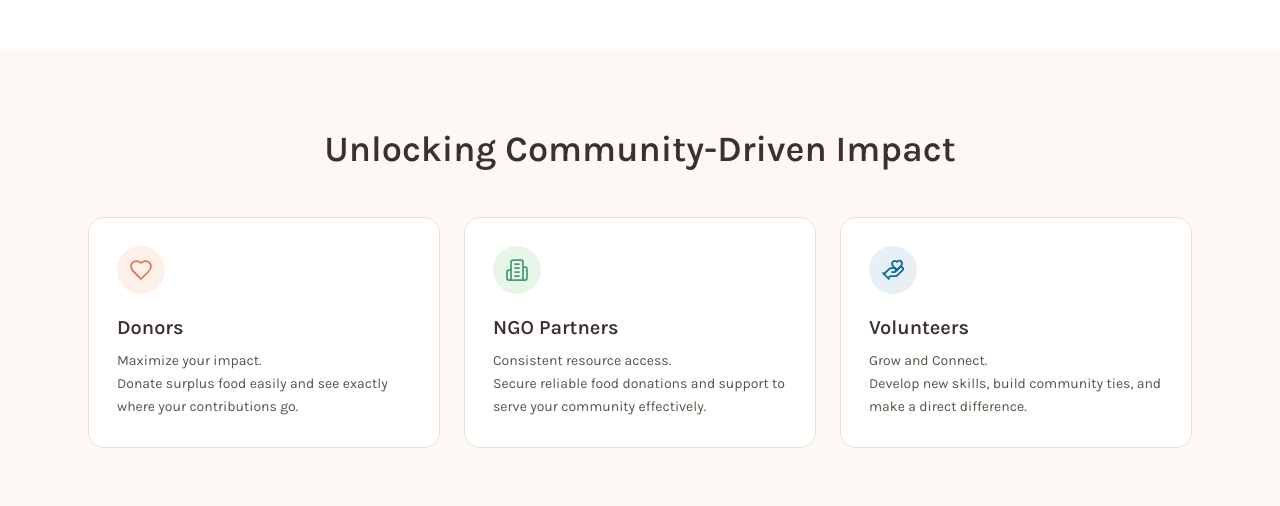
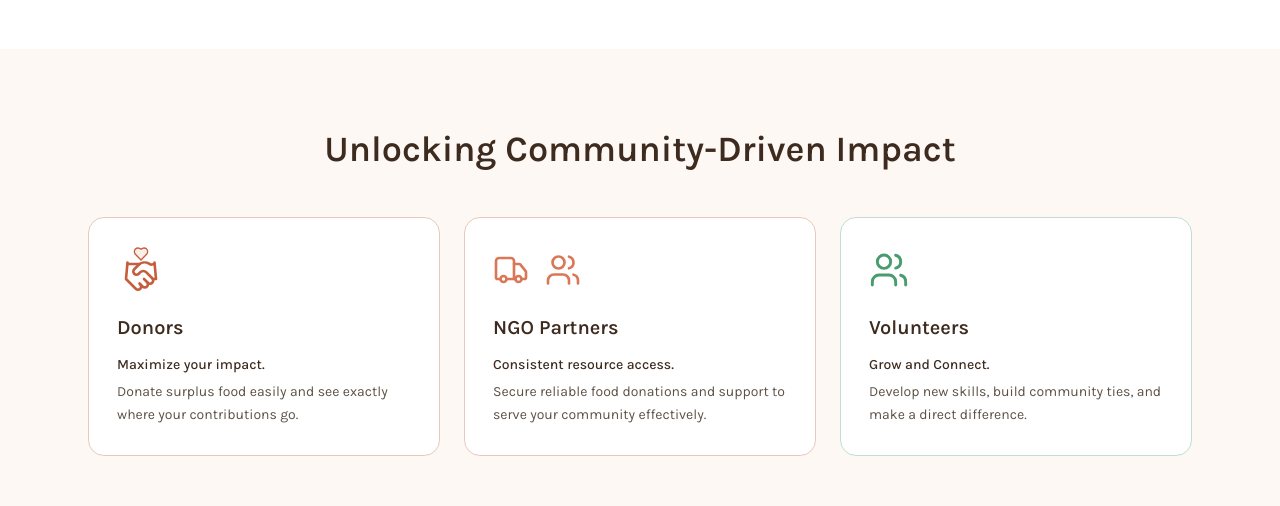
Before and after one commit to SoubhagyaJain/Food-Bridge, a Next.js app: page / in a window 1280 px wide. Shown: the part 1640-2146 px from the top of the page. Built offline with nearby package versions, Linux system fonts and the light colour scheme.

Commit message:
Match Community Impact section to reference design

```diff
--- a/components/features/marketing/CommunityImpact.tsx
+++ b/components/features/marketing/CommunityImpact.tsx
@@ -1,44 +1,66 @@
-import { Building2, HandHeart, Heart } from "lucide-react";
-import type { LucideIcon } from "lucide-react";
+import { Handshake, Heart, Truck, Users } from "lucide-react";
+import type { ReactNode } from "react";
 
 type ImpactCard = {
   title: string;
-  lines: [string, string];
-  iconBg: string;
-  iconClass: string;
-  Icon: LucideIcon;
+  subheading: string;
+  body: string;
+  borderClass: string;
+  icon: ReactNode;
 };
+
+function DonorIcon() {
+  return (
+    <div className="relative flex h-12 w-12 items-end justify-center text-[#C45E3E]">
+      <Heart className="absolute top-0 left-1/2 h-4 w-4 -translate-x-1/2 fill-[#FDF0E9]" strokeWidth={2} aria-hidden="true" />
+      <Handshake className="h-9 w-9" strokeWidth={1.75} aria-hidden="true" />
+    </div>
+  );
+}
+
+function NgoIcons() {
+  return (
+    <div className="flex items-center gap-4 text-[#D97757]">
+      <Truck className="h-9 w-9" strokeWidth={1.75} aria-hidden="true" />
+      <Users className="h-9 w-9" strokeWidth={1.75} aria-hidden="true" />
+    </div>
+  );
+}
+
+function VolunteerIcon() {
+  return <Users className="h-10 w-10 text-brand-sage" strokeWidth={1.75} aria-hidden="true" />;
+}
 
 const CARDS: ImpactCard[] = [
   {
     title: "Donors",
-    lines: ["Maximize your impact.", "Donate surplus food easily and see exactly where your contributions go."],
-    iconBg: "bg-[#FDF0E9] dark:bg-brand-coral/15",
-    iconClass: "text-brand-coral",
-    Icon: Heart,
+    subheading: "Maximize your impact.",
+    body: "Donate surplus food easily and see exactly where your contributions go.",
+    borderClass: "border-[#E8C9BE] dark:border-brand-coral/35",
+    icon: <DonorIcon />,
   },
   {
     title: "NGO Partners",
-    lines: ["Consistent resource access.", "Secure reliable food donations and support to serve your community effectively."],
-    iconBg: "bg-[#E8F5E9] dark:bg-brand-sage/15",
-    iconClass: "text-brand-sage",
-    Icon: Building2,
+    subheading: "Consistent resource access.",
+    body: "Secure reliable food donations and support to serve your community effectively.",
+    borderClass: "border-[#E8C9BE] dark:border-brand-coral/35",
+    icon: <NgoIcons />,
   },
   {
     title: "Volunteers",
-    lines: ["Grow and Connect.", "Develop new skills, build community ties, and make a direct difference."],
-    iconBg: "bg-[#E8F0F5] dark:bg-sky-500/15",
-    iconClass: "text-sky-700 dark:text-sky-400",
-    Icon: HandHeart,
+    subheading: "Grow and Connect.",
+    body: "Develop new skills, build community ties, and make a direct difference.",
+    borderClass: "border-[#C5DDD0] dark:border-brand-sage/40",
+    icon: <VolunteerIcon />,
   },
 ];
 
 export function CommunityImpact() {
   return (
-    <section className="bg-card-muted py-20">
+    <section className="bg-[#FDF8F3] py-20 dark:bg-card-muted">
       <div className="mx-auto max-w-6xl px-6">
         <div className="mb-12 text-center">
-          <h2 className="text-3xl font-semibold text-foreground md:text-4xl">
+          <h2 className="text-3xl font-semibold text-[#3D2B1F] dark:text-foreground md:text-4xl">
             Unlocking Community-Driven Impact
           </h2>
         </div>
@@ -47,19 +69,14 @@ export function CommunityImpact() {
           {CARDS.map((card) => (
             <div
               key={card.title}
-              className="rounded-2xl border border-[#E8DFD3] bg-card p-7 transition-shadow hover:shadow-md dark:border-border"
+              className={`rounded-2xl border bg-white p-7 transition-shadow hover:shadow-md dark:bg-card ${card.borderClass}`}
             >
-              <div
-                className={`mb-5 flex h-12 w-12 items-center justify-center rounded-full ${card.iconBg}`}
-              >
-                <card.Icon className={`h-6 w-6 ${card.iconClass}`} strokeWidth={1.75} aria-hidden="true" />
-              </div>
-              <h3 className="mb-2 text-xl font-semibold text-foreground">{card.title}</h3>
-              <p className="text-sm leading-relaxed text-muted">
-                {card.lines[0]}
-                <br />
-                {card.lines[1]}
+              <div className="mb-5 flex min-h-[48px] items-center">{card.icon}</div>
+              <h3 className="mb-3 text-xl font-semibold text-[#3D2B1F] dark:text-foreground">{card.title}</h3>
+              <p className="mb-1 text-sm font-medium leading-relaxed text-[#3D2B1F] dark:text-foreground">
+                {card.subheading}
               </p>
+              <p className="text-sm leading-relaxed text-[#5C5146] dark:text-muted">{card.body}</p>
             </div>
           ))}
         </div>
```
